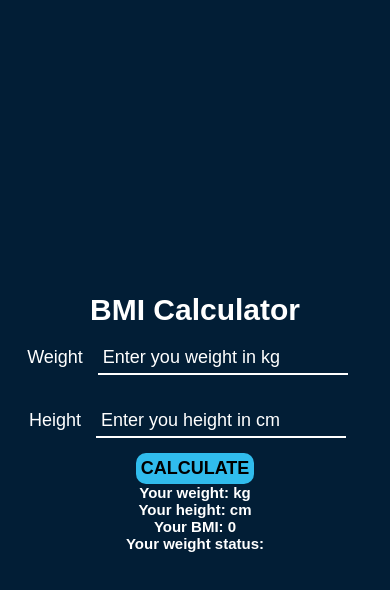
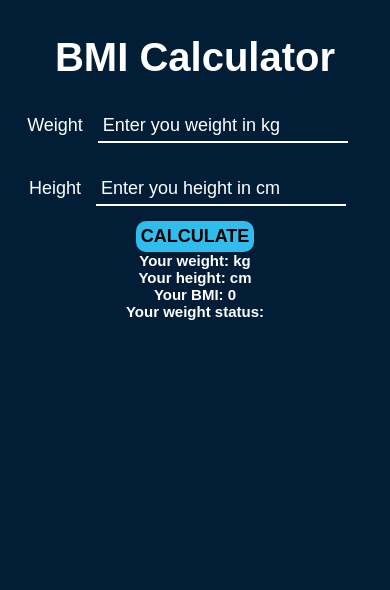
Before and after one commit to tamaskovacs0408/bmi_ts, a React (Create React App) app: page / in a window 390 px wide. Shown: the top 590 px of the page. Built offline with nearby package versions, Linux system fonts and the light colour scheme; the HTML template or start-up script is replaced by a standard one.

Commit message:
add responsive styles

```diff
--- a/src/app.style.ts
+++ b/src/app.style.ts
@@ -3,15 +3,25 @@ import styled from "styled-components";
 export const Wrapper = styled.main`
   width: 100vw;
   height: 100vh;
-  background-color: #021e36;
   font-family: Arial, Helvetica, sans-serif;
   color: white;
   display: flex;
   flex-direction: column;
-  justify-content: center;
+  justify-content: baseline;
   align-items: center;
+  margin: 20px auto;
+
+  @media screen and (min-width: 768px){
+    height: 800px;
+    justify-content: center;
+  }
 
   h1 {
-    font-size: 3rem;
+    font-size: 4rem;
+    margin: 15px auto;
+
+    @media screen and (min-width: 768px){
+      font-size: 6rem;
+    }
   }
 `;
```
